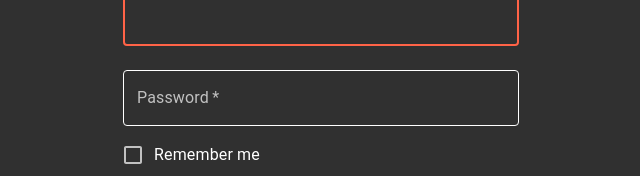
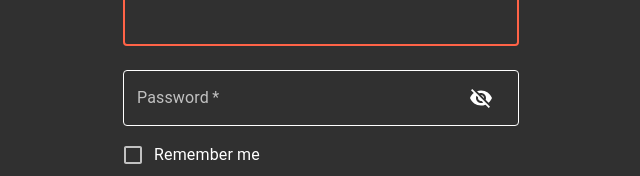
Before and after one commit to gene222-arch/netflix-clone-admin-dashboard, a React (Create React App) app: page /auth/sign-in in a window 1280 px wide. Shown: the part 178-354 px from the top of the page, without its empty margins (319-959 px from the left). Built offline with nearby package versions, Linux system fonts and the light colour scheme.

Commit message:
feat: added toggle password visibility

```diff
--- a/src/views/pages/auth/LoginForm.jsx
+++ b/src/views/pages/auth/LoginForm.jsx
@@ -19,6 +19,8 @@ import Box from '@material-ui/core/Box';
 import LockOutlinedIcon from '@material-ui/icons/LockOutlined';
 import Typography from '@material-ui/core/Typography';
 import Container from '@material-ui/core/Container';
+import VisibilityIcon from '@material-ui/icons/Visibility';
+import VisibilityOffIcon from '@material-ui/icons/VisibilityOff';
 
 /** Material UI Styling */
 import loginFormUseStyles from '../../../assets/js/material-ui/loginFormUseStyles';
@@ -29,6 +31,8 @@ import * as AUTH_ACTION from '../../../redux/modules/auth/actions'
 /** Routes */
 import PATH from './../../../routes/path';
 import { selectAuth, selectAuthErrorMessages, selectAuthHasErrorMessages } from './../../../redux/modules/auth/selector';
+import InputAdornment from '@material-ui/core/InputAdornment'
+import { IconButton } from '@material-ui/core';
 
 
 const LoginForm = ({ AUTH, ERROR_MESSAGE, HAS_ERROR_MESSAGE }) =>
@@ -37,6 +41,7 @@ const LoginForm = ({ AUTH, ERROR_MESSAGE, HAS_ERROR_MESSAGE }) =>
     const classes = loginFormUseStyles();
 
     const [ credentials, setCredentials ] = useState(AUTH.credentials);
+    const [ showPassword, setShowPassword ] = useState(false);
 
     const handleChangeCredentials = (e) =>
     {
@@ -47,9 +52,12 @@ const LoginForm = ({ AUTH, ERROR_MESSAGE, HAS_ERROR_MESSAGE }) =>
             : setCredentials({...credentials, [name]: value});
     };
 
+    const handleClickTogglePasswordVisibility = () => setShowPassword(! showPassword);
+
+    const handleMouseDownPassword = (e) => e.preventDefault();
+
     const onClickLogin = (e) => {
         e.preventDefault();
-        console.log('Log in');
         dispatch(AUTH_ACTION.login(credentials));
     }
 
@@ -90,13 +98,26 @@ const LoginForm = ({ AUTH, ERROR_MESSAGE, HAS_ERROR_MESSAGE }) =>
                     fullWidth
                     name='password'
                     label='Password'
-                    type='password'
+                    type={ !showPassword ? 'password' : '' }
                     id='password'
                     autoComplete='current-password'
                     value={ credentials.password }
                     onChange={ handleChangeCredentials }
                     error={ HAS_ERROR_MESSAGE.password }
                     helperText={ ERROR_MESSAGE.password }
+                    InputProps={{
+                        endAdornment: (
+                            <InputAdornment position="end">
+                                <IconButton
+                                    aria-label="toggle password visibility"
+                                    onClick={ handleClickTogglePasswordVisibility }
+                                    onMouseDown={ handleMouseDownPassword }
+                                >
+                                { showPassword ? <VisibilityIcon /> : <VisibilityOffIcon /> }
+                                </IconButton>
+                            </InputAdornment>
+                        ),
+                    }}
                 />
                 <FormControlLabel
                     control={
```
